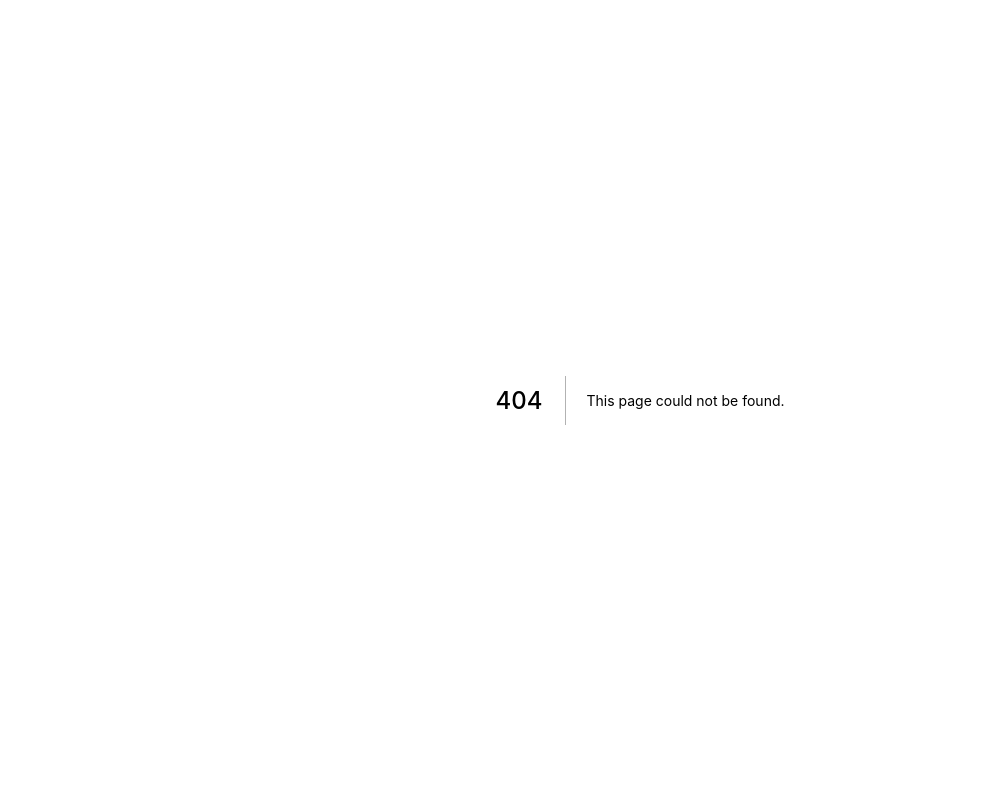
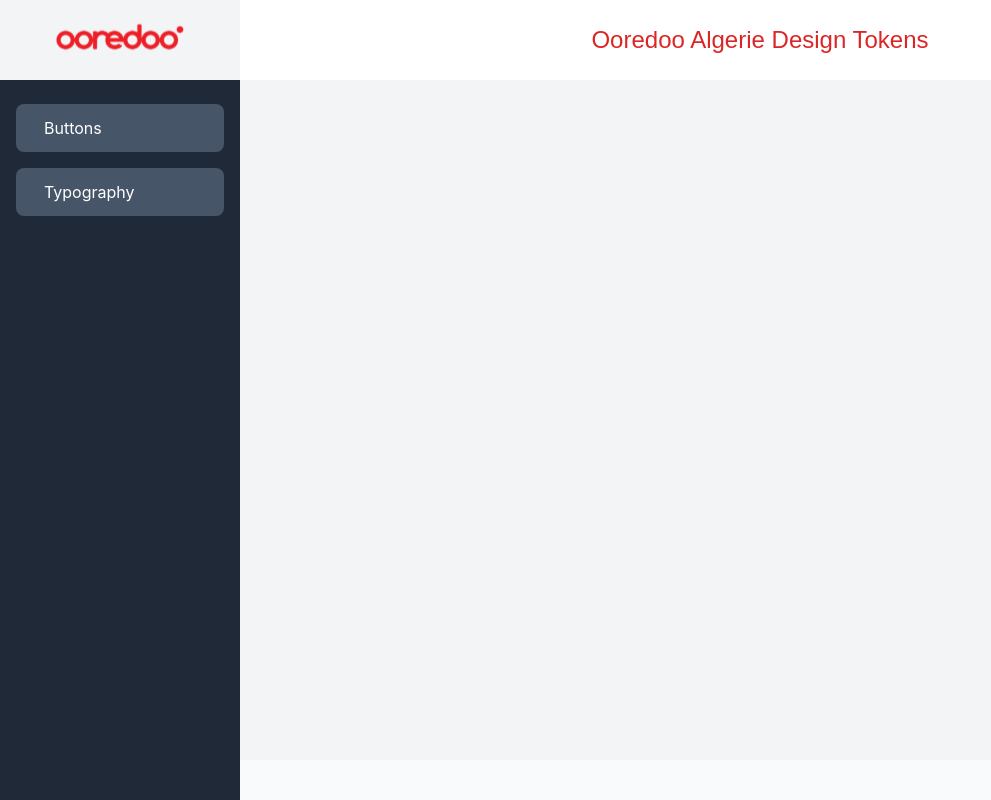
Before and after one commit to Malith-ra/Ooredoo-Algerie-nextjs, a Next.js app: page /typography in a window 1280 px wide. Before the commit this address had no page. Shown: the whole page, without its empty margins (0-991 px from the left). Built offline with nearby package versions, Linux system fonts and the light colour scheme.

Commit message:
typography added

```diff
--- a/components/layout/sidebar/Nav.tsx
+++ b/components/layout/sidebar/Nav.tsx
@@ -51,6 +51,15 @@
         >
           <div className="h-10" />
         </NavItem>
+        <NavItem
+          hrefLink="/typography"
+          sidebarStatus={sidebarStatus}
+          menuTitle="Typography"
+          subMenu={false}
+          subMenuArray={null}
+        >
+          <div className="h-10" />
+        </NavItem>
       </nav>
     </>
   );
--- /dev/null
+++ b/pages/typography.tsx
@@ -0,0 +1,13 @@
+import React from 'react';
+import Layout from '../components/layout/Layout';
+
+const typography = () => {
+  return (
+    <div>
+      {' '}
+      <Layout title="Buttons">{/* <Buttons /> */}</Layout>
+    </div>
+  );
+};
+
+export default typography;
```
